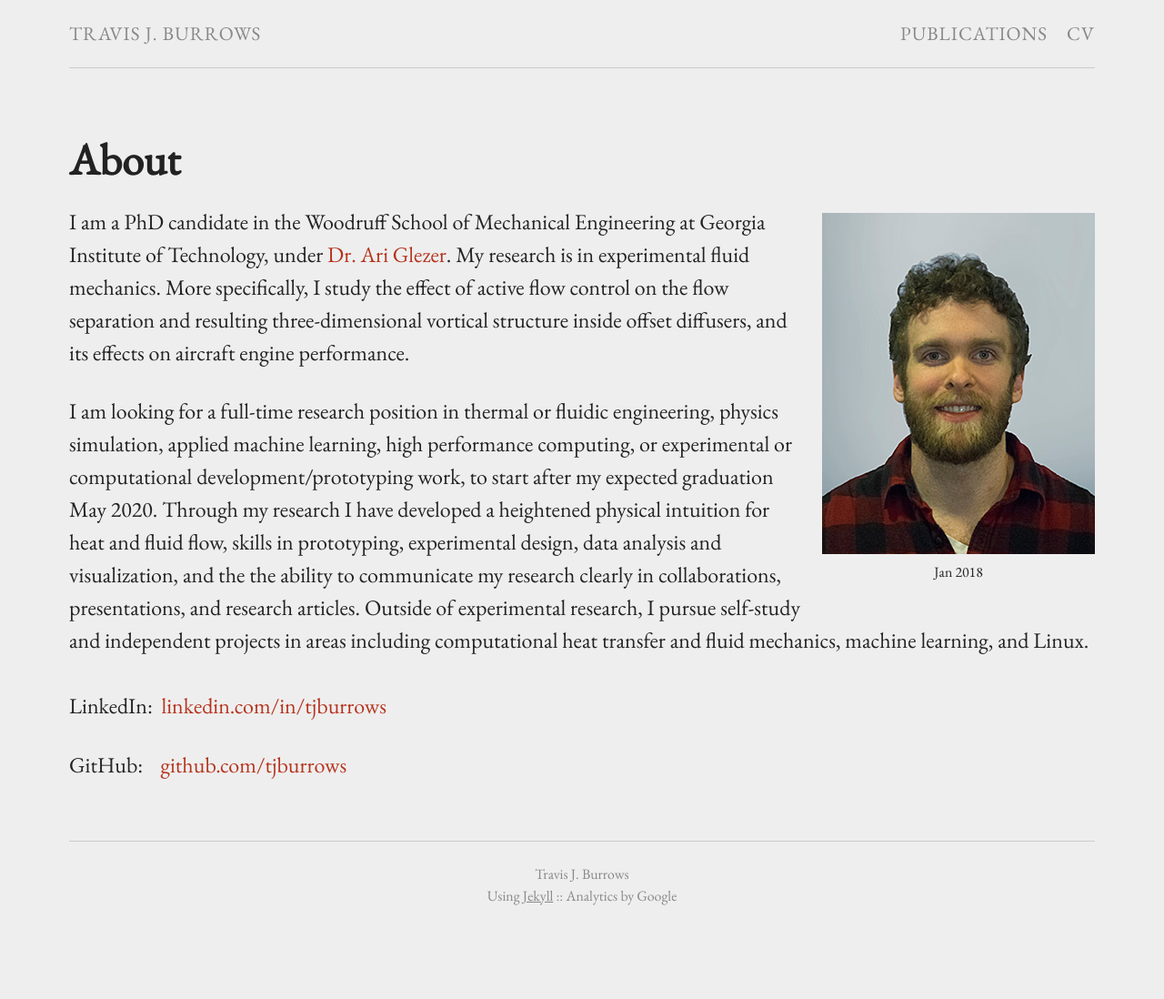
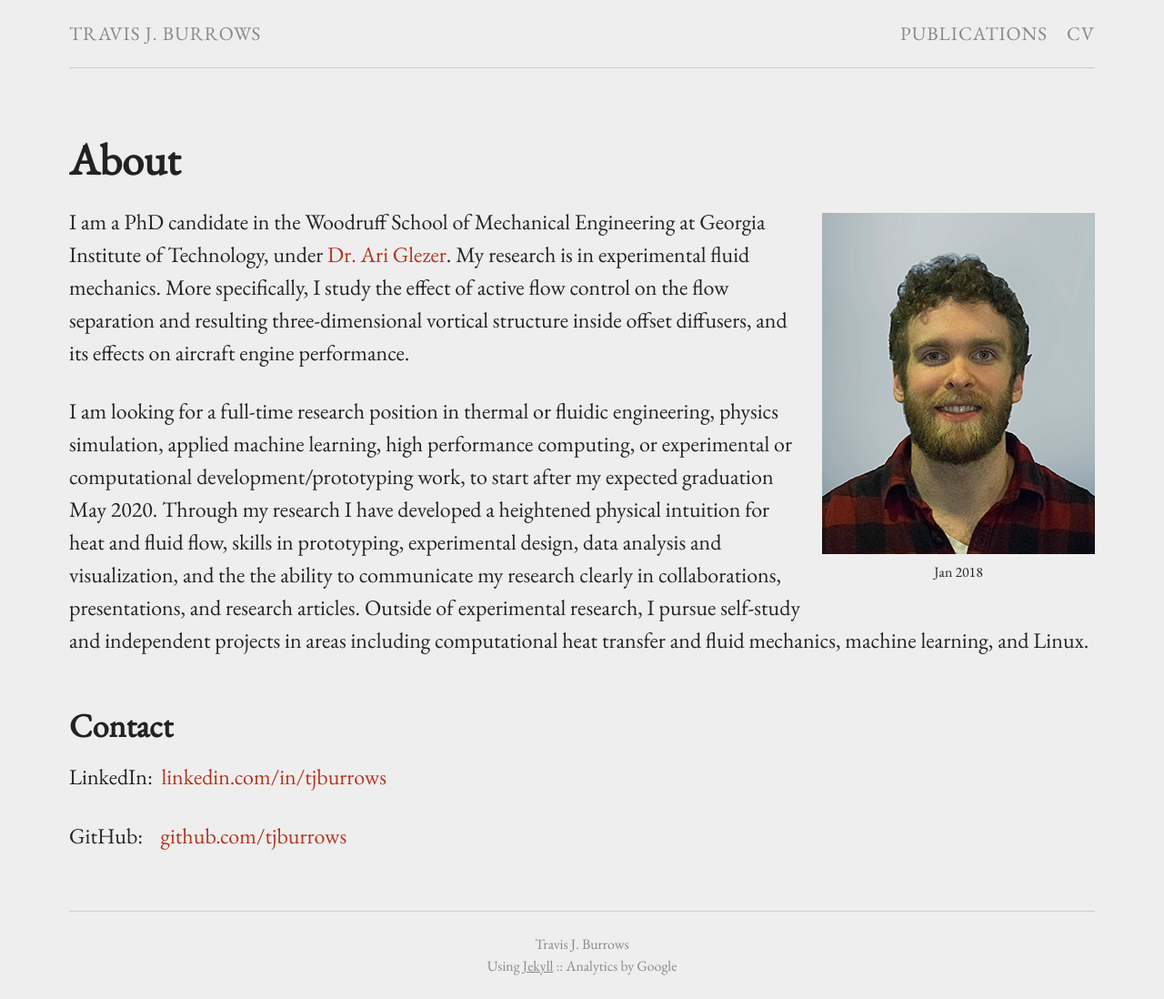
Before and after one commit to tjburrows/tjburrows.github.io, a Jekyll site: the page built from index.md, in a window 1280 px wide. Shown: the whole page at 91% size. Built offline with Jekyll 4.4.1, drawn with Linux system fonts in a browser that asks for light colours; before the commit the page ends 1020 px from its top, so only the background shows below that.

Commit message:
Update index.md

```diff
--- a/index.md
+++ b/index.md
@@ -9,7 +9,8 @@ permalink: /
 I am a PhD candidate in the Woodruff School of Mechanical Engineering at Georgia Institute of Technology, under [Dr. Ari Glezer](http://fmrl.gatech.edu).  My research is in experimental fluid mechanics.  More specifically, I study the effect of active flow control on the flow separation and resulting three-dimensional vortical structure inside offset diffusers, and its effects on aircraft engine performance.
 
 I am looking for a full-time research position in thermal or fluidic engineering, physics simulation, applied machine learning, high performance computing, or experimental or computational development/prototyping work, to start after my expected graduation May 2020. Through my research I have developed a heightened physical intuition for heat and fluid flow, skills in prototyping, experimental design, data analysis and visualization, and the the ability to communicate my research clearly in collaborations, presentations, and research articles. Outside of experimental research, I pursue self-study and independent projects in areas including computational heat transfer and fluid mechanics, machine learning, and Linux.
-<br/><br/>
+
+## Contact
 LinkedIn:&nbsp;&nbsp;[linkedin.com/in/tjburrows](https://www.linkedin.com/in/tjburrows)
 
 GitHub:&nbsp;&nbsp;&nbsp;&nbsp;[github.com/tjburrows](https://www.github.com/tjburrows)
```
